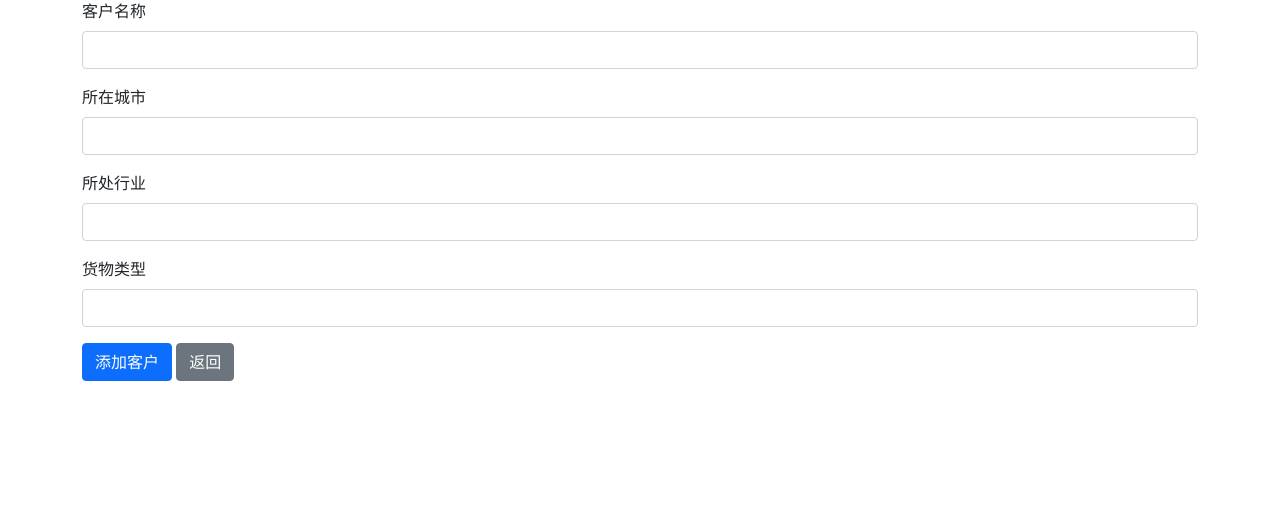
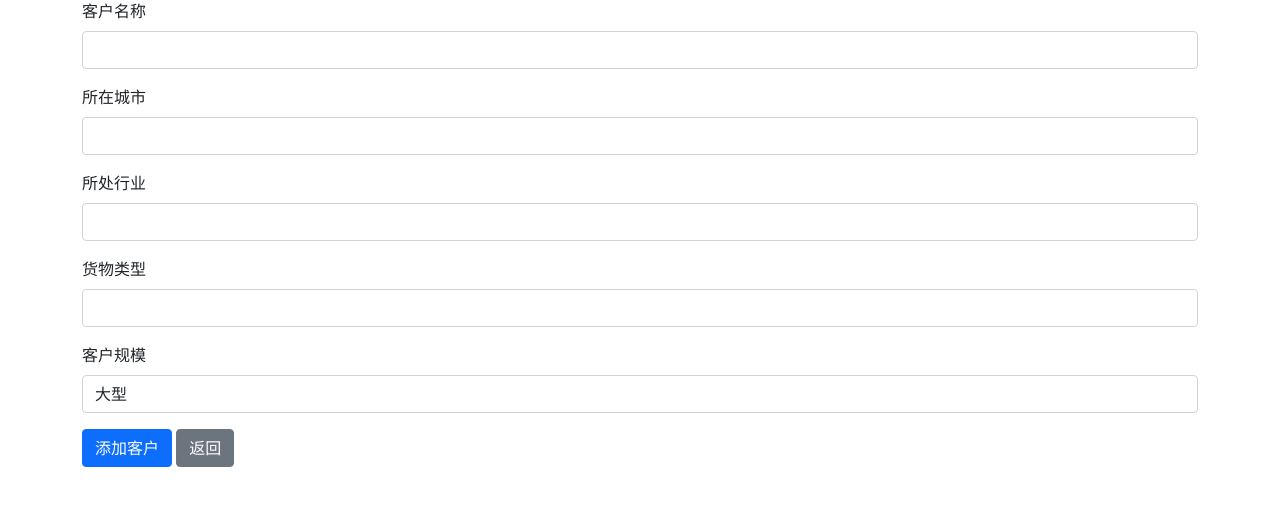
Before and after one commit to mianhe/CustomerManagement, a Flask app: page /add in a window 1280 px wide. Shown: the part 137-643 px from the top of the page. Run offline with Flask 3, Linux system fonts and the light colour scheme; some libraries are stand-ins or nearby versions.

Commit message:
add scale

```diff
--- a/app.py
+++ b/app.py
@@ -19,6 +19,7 @@ class Customer(db.Model):
     city = db.Column(db.String(100), nullable=False, index=True)
     industry = db.Column(db.String(100), nullable=False)
     goods_type = db.Column(db.String(100), nullable=False)
+    scale = db.Column(db.String(100), nullable=False, default='未设置')
 
     def __repr__(self):
         return f'<Customer {self.name}>'
@@ -27,7 +28,7 @@ class Customer(db.Model):
 def index():
     customers = Customer.query.with_entities(
         Customer.id, Customer.name, Customer.city,
-        Customer.industry, Customer.goods_type
+        Customer.industry, Customer.goods_type, Customer.scale
     ).all()
     return render_template('index.html', customers=customers)
 
@@ -38,8 +39,15 @@ def add_customer():
         city = request.form['city']
         industry = request.form['industry']
         goods_type = request.form['goods_type']
+        scale = request.form['scale']
 
-        new_customer = Customer(name=name, city=city, industry=industry, goods_type=goods_type)
+        new_customer = Customer(
+            name=name,
+            city=city,
+            industry=industry,
+            goods_type=goods_type,
+            scale=scale
+        )
 
         try:
             db.session.add(new_customer)
@@ -60,6 +68,7 @@ def edit_customer(id):
         customer.city = request.form['city']
         customer.industry = request.form['industry']
         customer.goods_type = request.form['goods_type']
+        customer.scale = request.form['scale']
 
         try:
             db.session.commit()
@@ -93,15 +102,16 @@ def get_customer_by_name(name):
             'name': customer.name,
             'city': customer.city,
             'industry': customer.industry,
-            'goods_type': customer.goods_type
+            'goods_type': customer.goods_type,
+            'scale': customer.scale
          })
 
     return jsonify({'error': 'Customer not found'}), 404
 
 
 
-if __name__ == "__main__":
+if __name__ == '__main__':
     with app.app_context():
-        db.create_all()
-    # 生产环境配置：监听所有网络接口，使用8080端口
-    app.run(host="0.0.0.0", port=8080, debug=False)
+        db.drop_all()  # 删除所有表
+        db.create_all()  # 创建新表
+    app.run(host='0.0.0.0', port=8080, debug=False)
--- a/templates/add.html
+++ b/templates/add.html
@@ -19,6 +19,15 @@
         <label for="goods_type" class="form-label">货物类型</label>
         <input type="text" class="form-control" id="goods_type" name="goods_type" required>
     </div>
+    <div class="mb-3">
+        <label for="scale" class="form-label">客户规模</label>
+        <select class="form-control" id="scale" name="scale" required>
+            <option value="大型">大型</option>
+            <option value="中型">中型</option>
+            <option value="小型">小型</option>
+            <option value="微型">微型</option>
+        </select>
+    </div>
     <button type="submit" class="btn btn-primary">添加客户</button>
     <a href="{{ url_for('index') }}" class="btn btn-secondary">返回</a>
 </form>
--- a/templates/index.html
+++ b/templates/index.html
@@ -13,6 +13,7 @@
                 <th style="width: 15%">所在城市</th>
                 <th style="width: 20%">所处行业</th>
                 <th style="width: 20%">货物类型</th>
+                <th style="width: 15%">客户规模</th>
                 <th style="width: 20%">操作</th>
             </tr>
         </thead>
@@ -24,6 +25,7 @@
                 <td class="text-truncate" title="{{ customer.city }}">{{ customer.city }}</td>
                 <td class="text-truncate" title="{{ customer.industry }}">{{ customer.industry }}</td>
                 <td class="text-truncate" title="{{ customer.goods_type }}">{{ customer.goods_type }}</td>
+                <td class="text-truncate" title="{{ customer.scale }}">{{ customer.scale }}</td>
                 <td>
                     <div class="btn-group" role="group">
                         <a href="{{ url_for('edit_customer', id=customer.id) }}" class="btn btn-sm btn-warning">编辑</a>
```
Also changed, not shown: templates/edit.html (+9 -0 lines), instance/customers.db.
